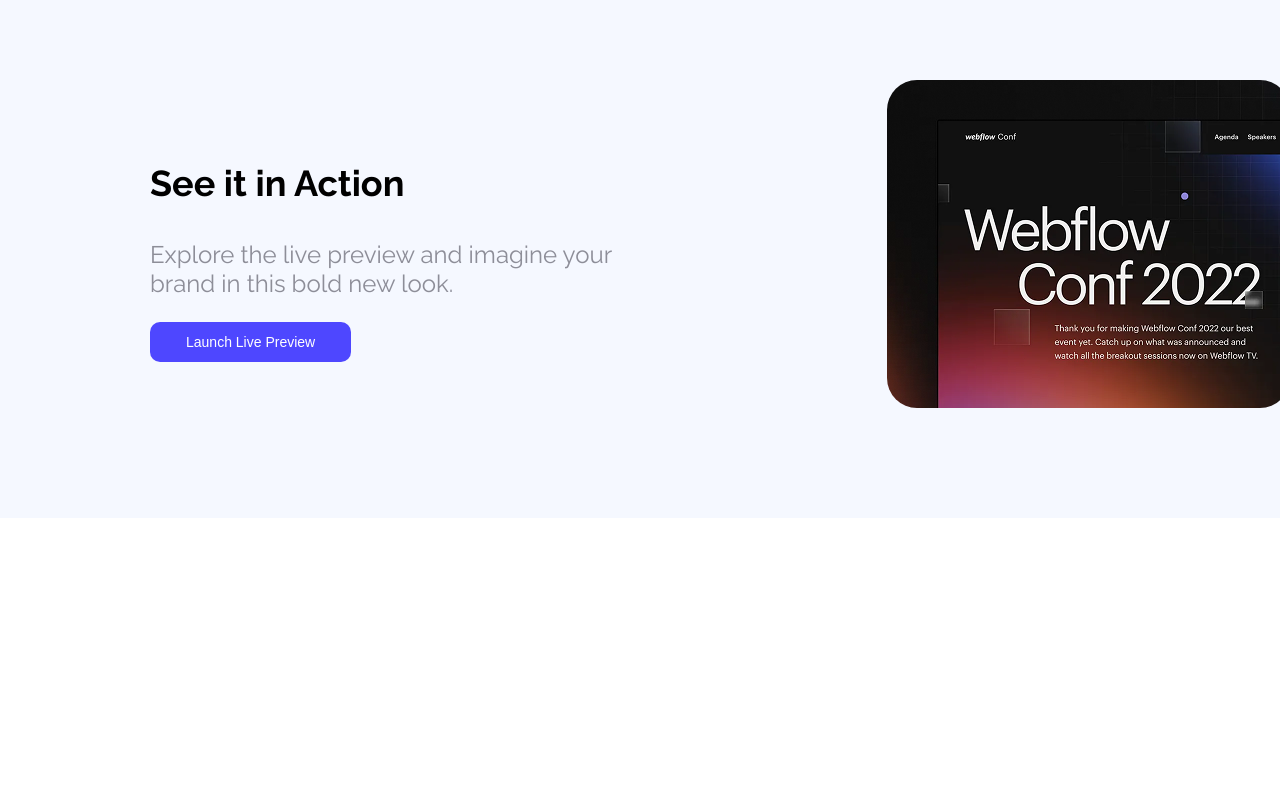
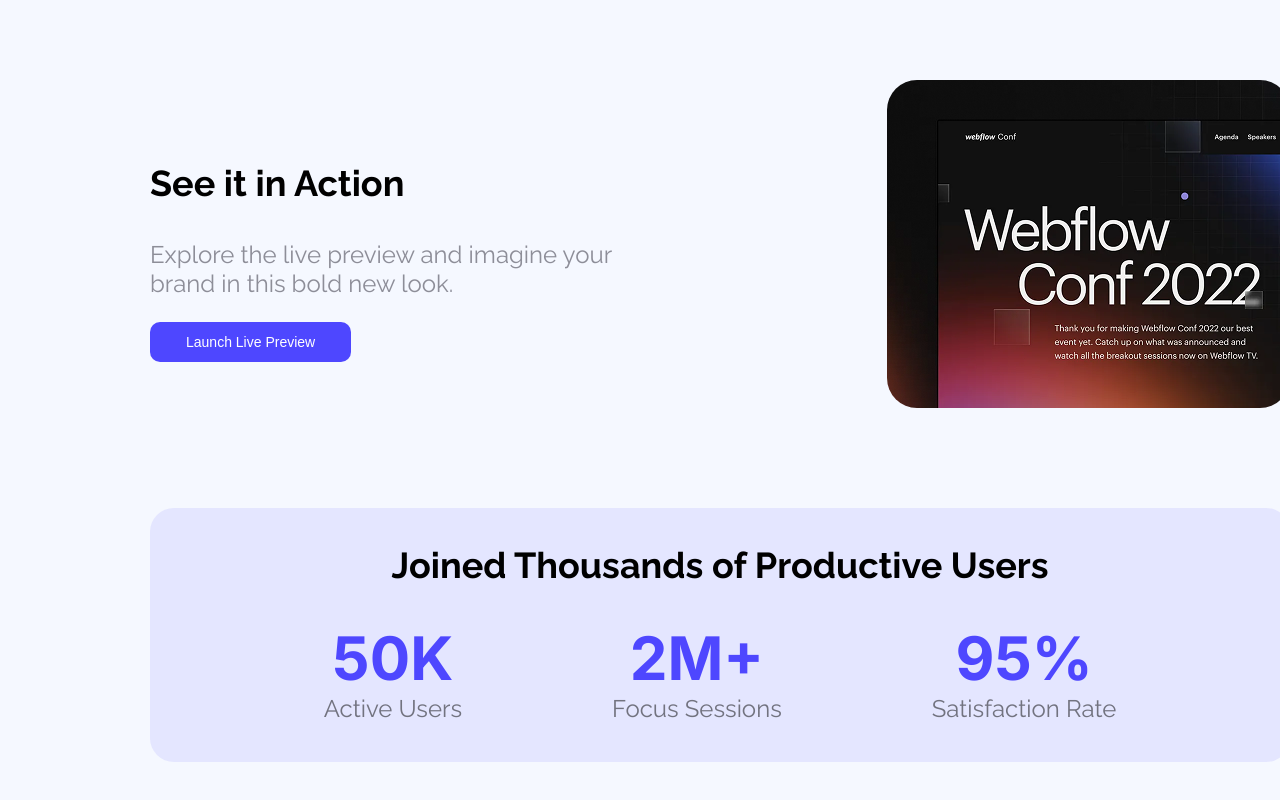
Before and after one commit to atmabdullaham/landing-launchpad, a plain HTML site: page index.html in a window 1280 px wide. Shown: the part 722-1522 px from the top of the page. Before the commit the page ends 1240 px from the top, so only its background shows below. Drawn offline with Linux system fonts and the light colour scheme.

Commit message:
added stat section

```diff
--- a/index.html
+++ b/index.html
@@ -30,19 +30,37 @@
     </header>
     <main>
         <!-- Action Section -->
-         <section class="action-section">
+         <section class="action-section common">
             <div>
-                <h3>See it in Action</h3>
+                <h3 class="section-title">See it in Action</h3>
                 <p>Explore the live preview and imagine your brand in this bold new look.
                 </p>
             <button>Launch Live Preview</button>
         </div>
 
-                <img src="/assets/wc-mini.png" alt="">
+                <img src="./assets/wc-mini.png" alt="">
 
          </section>
 
         <!-- Stat Section -->
+         <section class="stat-section common">
+            <h3 class="section-title">Joined Thousands of Productive Users</h3>
+            <div class="stat-container">
+                <div class="stat">
+                    <h1>50K</h1>
+
+                    <p>Active Users</p>
+                </div>
+                <div class="stat">
+                    <h1>2M+</h1>
+                    <p>Focus Sessions</p>
+                </div>
+                <div class="stat">
+                    <h1>95%</h1>
+                    <p>Satisfaction Rate</p>
+                </div>
+            </div>
+         </section>
         <!-- Review Section -->
         <!-- Ready to focus better section -->
         <!-- Get in touch section -->
--- a/styles/style.css
+++ b/styles/style.css
@@ -83,19 +83,28 @@ main{
     background-color: #F5F8FF;
 }
 
-.action-section{
+.section-title{
+    font-size: 36px;
+    font-weight: 700;
+
+
+}
+
+/* common section */
+.common{
     width: 1140px;
     margin: auto;
+    margin-bottom: 100px;
+
+}
+/* Action Section */
+.action-section{
     display: flex;
     justify-content: space-between;
     align-items: center;
 
 }
-.action-section h3{
-    font-weight: 700;
-    font-size: 36px;
 
-}
 .action-section p{
     font-weight: 400;
     font-size: 24px;
@@ -105,3 +114,40 @@ main{
 .action-section img{
     border-radius: 30px;
 }
+
+/* State container */
+.stat-section{
+background-color: #4E47FF1A;
+display: flex;
+flex-direction: column;
+justify-content: center;
+align-items: center;
+border-radius: 24px;
+}
+.stat-container{
+ display: flex;
+ gap: 150px;
+ padding-bottom: 40px;
+
+}
+.stat-container h1{
+    color: #4E47FF;
+    font-weight: 700;
+    font-size: 60px;
+    font-family: inter;
+    margin: 0;
+    padding: 0;
+}
+.stat {
+    display: flex;
+    flex-direction: column;
+    align-items: center;
+    justify-content: center;
+    height: 100px;
+}
+.stat p{
+    margin: 0;
+    padding: 0;
+    color: #00000080;
+    font-size: 24px;
+}
```
